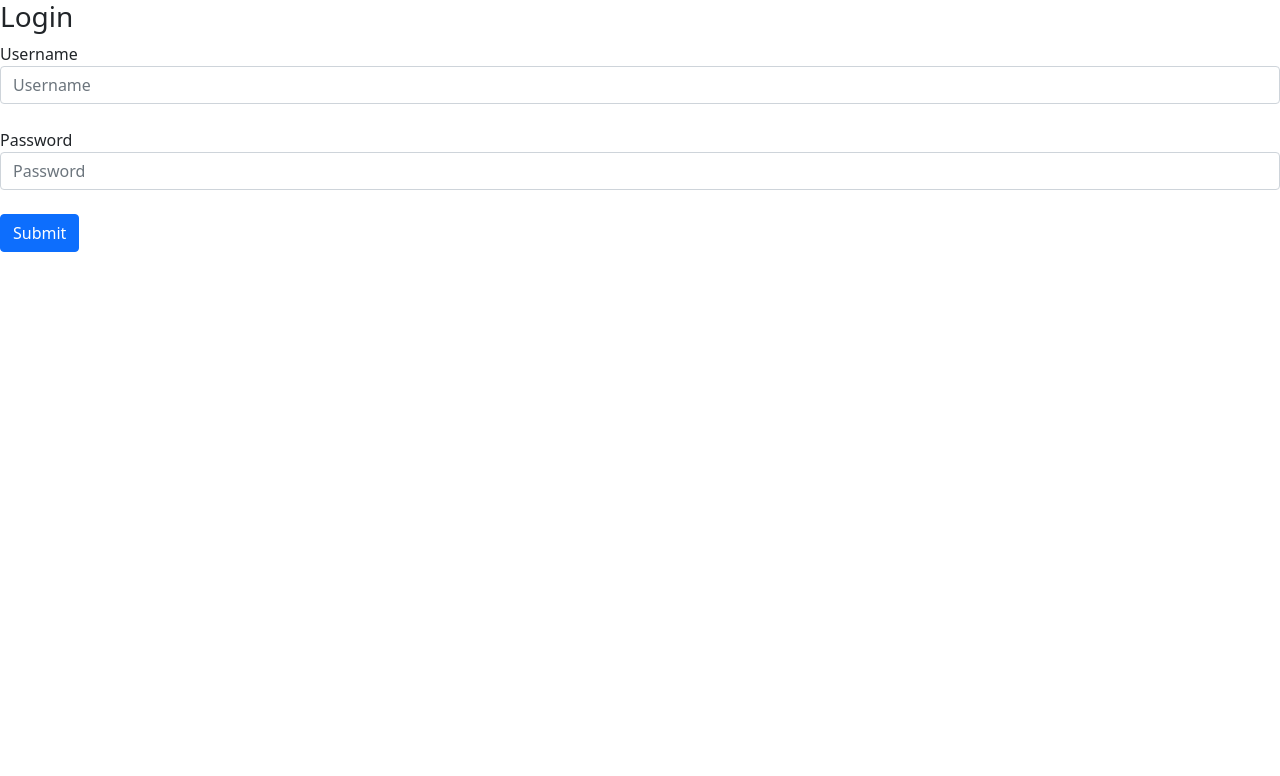
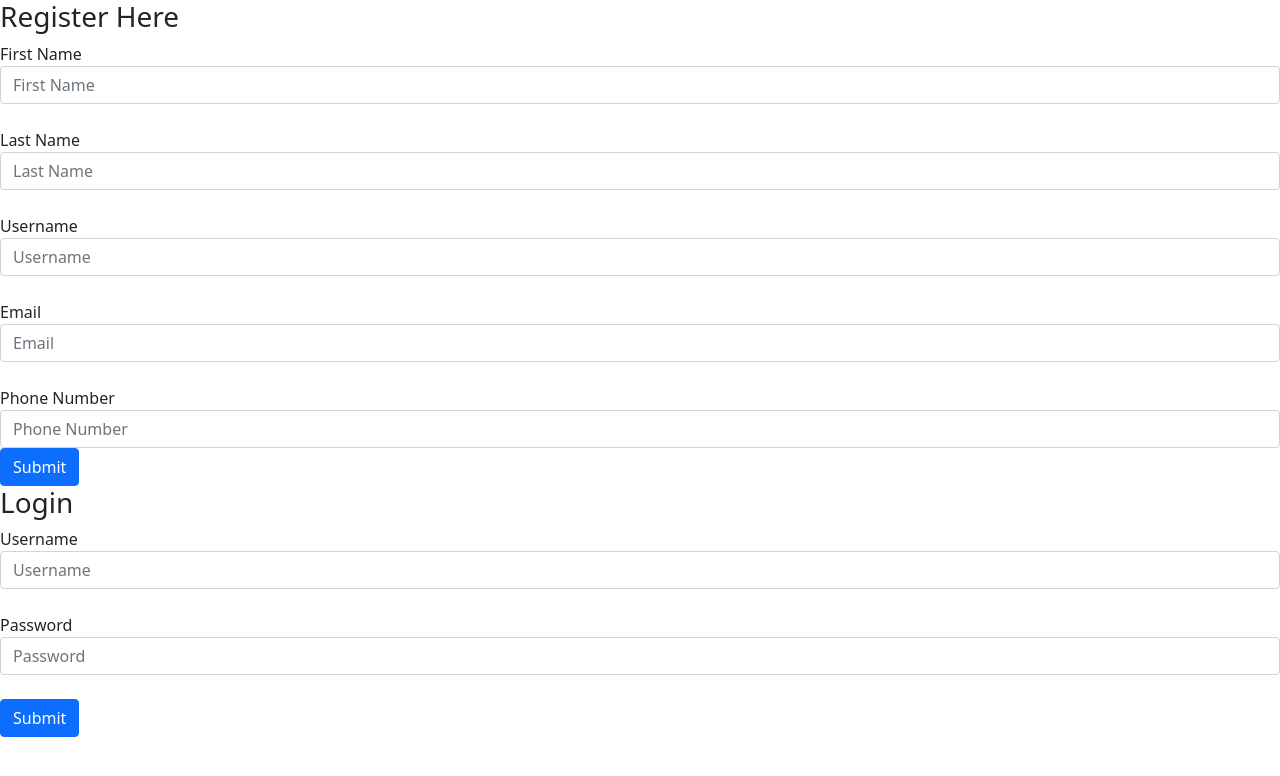
Before and after one commit to MarshallCass/Sports_Memorabilia_Front_End, a React (Create React App) app: page / in a window 1280 px wide. Shown: the top 776 px of the page. Built offline with nearby package versions, Linux system fonts and the light colour scheme.

Commit message:
Added register component to App

```diff
--- a/src/Components/App.jsx
+++ b/src/Components/App.jsx
@@ -1,5 +1,6 @@
 import React, { Component } from 'react';
 import Login from './Login/Login';
+import Register from './Register/Register';
 
 
 class App extends Component {
@@ -10,7 +11,10 @@ class App extends Component {
 
     render() {
         return (
-            <Login/>
+            <div>
+                <Register/>
+                <Login />
+            </div>
         )
     }
 }
```
